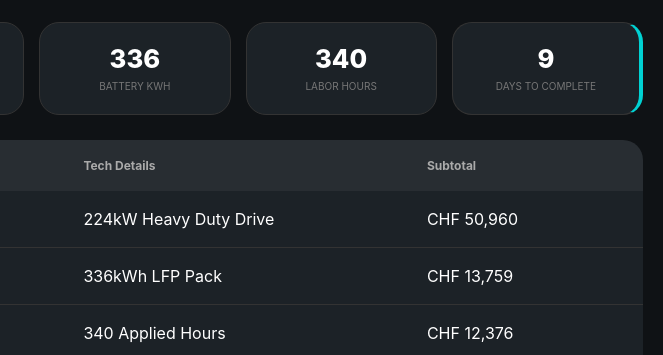
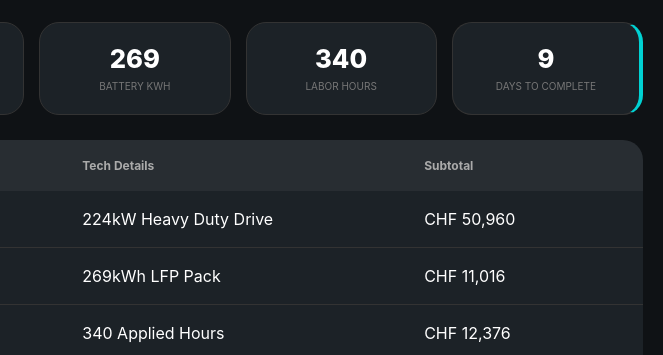
Before and after one commit to mkt-AN/INJIN-App, a plain HTML site: page index.html in a window 1280 px wide. Shown: the part 425-780 px from the top of the page, 617-1280 px from the left. Drawn offline with Linux system fonts and the light colour scheme.

Commit message:
Update index.html

```diff
--- a/index.html
+++ b/index.html
@@ -174,7 +174,7 @@ function update() {
 
     // Engineering Calculations
     const kw = Math.round(hp * 0.745);
-    const kwh = Math.round(kw * 1.5);
+    const kwh = Math.round(kw * 1.2);
     const baseLabor = (type === 'custom' ? 200 : 100) + (weight * 12);
     const totalLabor = Math.round(baseLabor * designMod);
     const estDays = Math.round(totalLabor / (team * 8));
```
